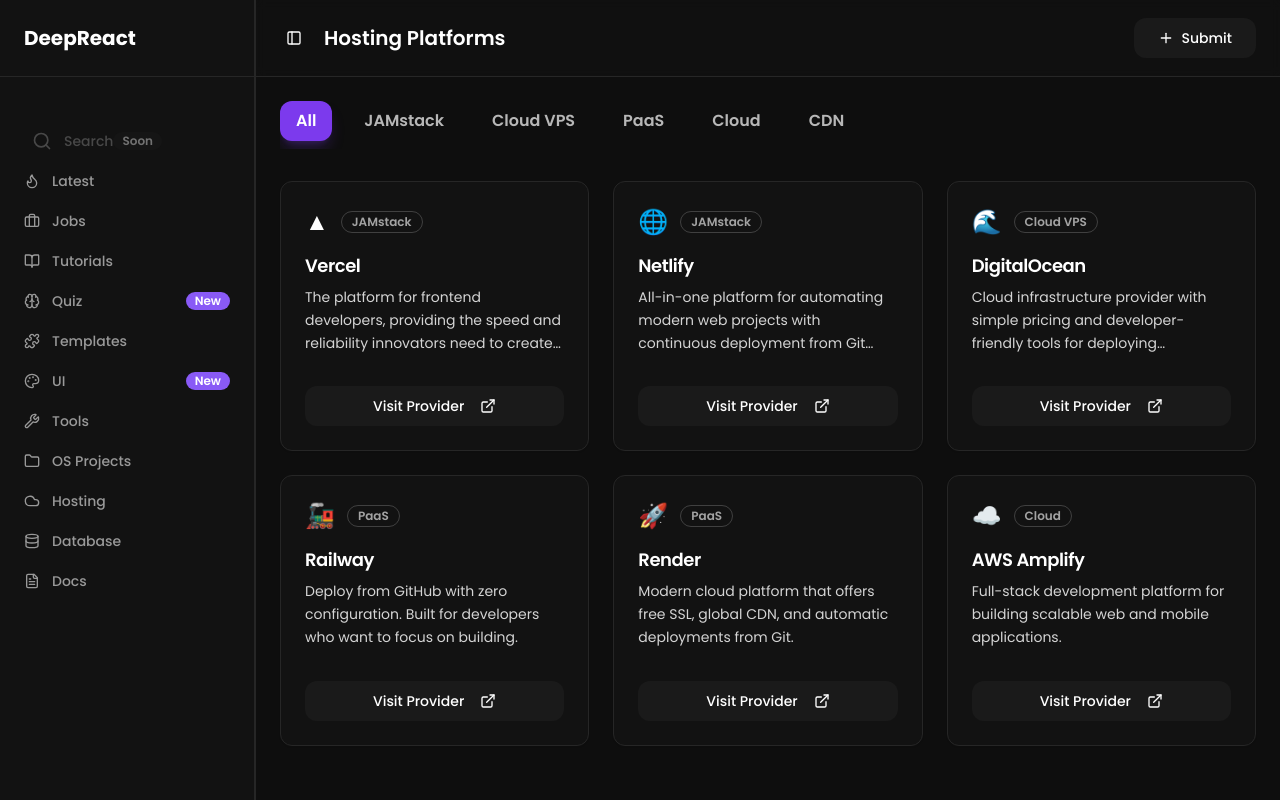
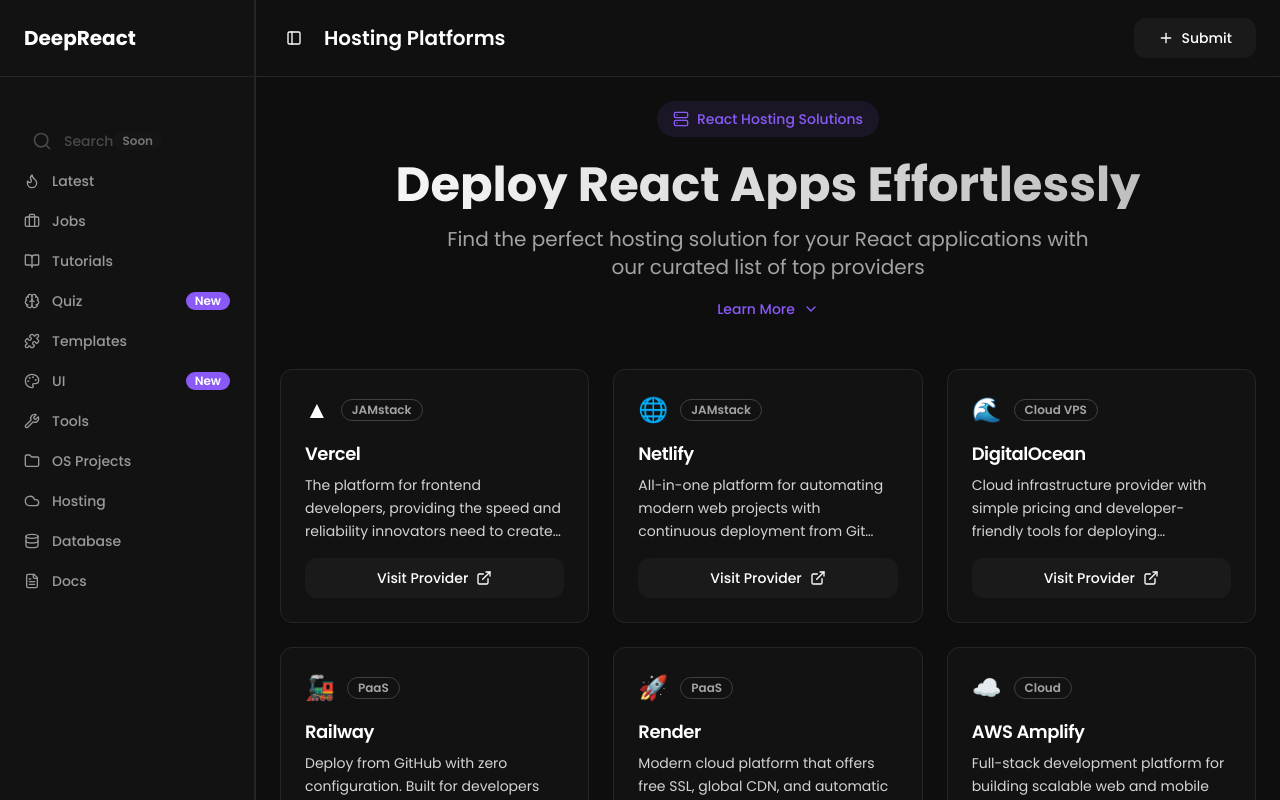
Before and after one commit to codewithfranciss/deepnext, a Next.js app: page /content/hosting in a window 1280 px wide. Shown: the top 800 px of the page. Built offline with nearby package versions, Linux system fonts and the light colour scheme.

Commit message:
refactor hosting page

```diff
--- a/app/content/hosting/page.tsx
+++ b/app/content/hosting/page.tsx
@@ -1,12 +1,12 @@
 "use client"
-import Header from "@/components/shared/Header"
+
 import { useState } from "react"
 import { Button } from "@/components/ui/button"
 import { Card, CardContent, CardDescription, CardHeader, CardTitle } from "@/components/ui/card"
 import { Badge } from "@/components/ui/badge"
-import { SidebarTrigger } from "@/components/ui/sidebar"
-
-import { ExternalLink, Zap, DollarSign, Globe, Shield } from "lucide-react"
+import { Input } from "@/components/ui/input"
+import Header from "@/components/shared/Header"
+import { ExternalLink, Zap, DollarSign, Globe, Shield, Search, ChevronDown, ChevronUp, Server, Code2 } from "lucide-react"
 
 const hostingProviders = [
   {
@@ -17,7 +17,7 @@
     category: "JAMstack",
     pricing: "Free tier available",
     deployment: "Git-based",
-    features: [],
+    features: ["Edge Functions", "Analytics", "Preview Deployments", "Custom Domains"],
     performance: "Excellent",
     support: "24/7",
     url: "https://vercel.com",
@@ -31,9 +31,9 @@
     category: "JAMstack",
     pricing: "Free tier available",
     deployment: "Git-based",
-    features: [],
+    features: ["Serverless Functions", "Form Handling", "Split Testing", "Identity"],
     performance: "Excellent",
-    support: "24/7",
+    support: "Community + Paid",
     url: "https://netlify.com",
     logo: "🌐",
   },
@@ -45,7 +45,7 @@
     category: "Cloud VPS",
     pricing: "$5/month",
     deployment: "Manual/Docker",
-    features: [],
+    features: ["Droplets", "Kubernetes", "Databases", "Load Balancers"],
     performance: "Very Good",
     support: "24/7",
     url: "https://digitalocean.com",
@@ -92,16 +92,32 @@
   },
 ]
 
-const categories = ["All", "JAMstack", "Cloud VPS", "PaaS", "Cloud", "CDN"]
+const categories = ["JAMstack", "Cloud VPS", "PaaS", "Cloud", "CDN"]
 
 export default function HostingPage() {
   const [showSubmitForm, setShowSubmitForm] = useState(false)
-  const [selectedCategory, setSelectedCategory] = useState("All")
+  const [searchTerm, setSearchTerm] = useState("")
+  const [expandedFilters, setExpandedFilters] = useState(false)
+  const [selectedCategories, setSelectedCategories] = useState<string[]>([])
+  const [expandedHero, setExpandedHero] = useState(false)
 
-  const filteredProviders =
-    selectedCategory === "All"
-      ? hostingProviders
-      : hostingProviders.filter((provider) => provider.category === selectedCategory)
+  const filteredProviders = hostingProviders.filter(provider => {
+    const matchesSearch = provider.name.toLowerCase().includes(searchTerm.toLowerCase()) ||
+                         provider.description.toLowerCase().includes(searchTerm.toLowerCase()) ||
+                         provider.category.toLowerCase().includes(searchTerm.toLowerCase())
+
+    const matchesCategory = selectedCategories.length === 0 || selectedCategories.includes(provider.category)
+
+    return matchesSearch && matchesCategory
+  })
+
+  const toggleCategory = (category: string) => {
+    setSelectedCategories(prev =>
+      prev.includes(category)
+        ? prev.filter(c => c !== category)
+        : [...prev, category]
+    )
+  }
 
   const getPerformanceColor = (performance: string) => {
     switch (performance) {
@@ -118,39 +134,63 @@
 
   return (
     <div className="min-h-screen bg-[#0e0e0e]">
-      {/* Header */}
-<Header title="Hosting Platforms" />
+     <Header title="Hosting Platforms" />
 
       {/* Main Content */}
       <main className="p-6">
-        {/* Horizontal Tab Filter */}
-        <div className="mb-8">
-          <div className="flex gap-4 overflow-x-auto scrollbar-hide pb-2">
-            {categories.map((category) => (
-              <button
-                key={category}
-                onClick={() => setSelectedCategory(category)}
-                className={`
-          px-4 py-2 rounded-xl font-semibold whitespace-nowrap transition-all duration-200
-          ${
-            selectedCategory === category
-              ? "bg-[#7c3aed] text-white shadow-lg shadow-[#7c3aed]/25"
-              : "bg-transparent text-white/70 hover:text-white hover:shadow-lg hover:shadow-[#7c3aed]/10 hover:bg-[#7c3aed]/10"
-          }
-        `}
-              >
-                {category}
-              </button>
-            ))}
+        {/* Hero Section */}
+        <div className="mb-8 lg:mb-12 text-center">
+          <div className="inline-flex items-center gap-2 px-4 py-2 rounded-full bg-primary/10 text-primary text-sm font-medium mb-6">
+            <Server className="w-4 h-4" />
+            React Hosting Solutions
           </div>
+          <h1 className="text-3xl lg:text-5xl font-bold bg-gradient-to-r from-white to-white/70 bg-clip-text text-transparent mb-4">
+            Deploy React Apps Effortlessly
+          </h1>
+          <p className="text-lg lg:text-xl text-neutral-400 max-w-2xl mx-auto mb-4">
+            Find the perfect hosting solution for your React applications with our curated list of top providers
+          </p>
+
+          {/* Expandable Content */}
+          <div className={`overflow-hidden transition-all duration-300 ${expandedHero ? 'max-h-96' : 'max-h-0'}`}>
+            <div className="text-neutral-300 max-w-4xl mx-auto space-y-4 pt-4">
+              <p className="text-base leading-relaxed">
+                Whether you're building a personal portfolio, a startup MVP, or an enterprise application,
+                choosing the right hosting provider is crucial for your React app's success. Our comprehensive
+                directory features carefully vetted hosting solutions that excel in performance, reliability, and developer experience.
+              </p>
+              <p className="text-base leading-relaxed">
+                From JAMstack specialists like Vercel and Netlify that offer seamless Git integration and edge computing,
+                to flexible cloud platforms like DigitalOcean and AWS Amplify that provide scalable infrastructure,
+                we've organized providers by category to help you make informed decisions based on your specific needs and budget.
+              </p>
+              <p className="text-base leading-relaxed">
+                Each provider listing includes detailed information about pricing, deployment methods, key features,
+                performance ratings, and support options. Use our search and filtering tools to quickly find
+                providers that match your requirements, whether you need free tiers for prototyping or enterprise-grade solutions for production workloads.
+              </p>
+            </div>
+          </div>
+
+          <button
+            onClick={() => setExpandedHero(!expandedHero)}
+            className=" inline-flex items-center gap-2 text-sm text-primary hover:text-primary/80 transition-colors font-medium"
+          >
+            {expandedHero ? 'Show Less' : 'Learn More'}
+            {expandedHero ? (
+              <ChevronUp className="w-4 h-4" />
+            ) : (
+              <ChevronDown className="w-4 h-4" />
+            )}
+          </button>
         </div>
 
-        {/* Content Grid */}
+
         <div className="grid grid-cols-1 md:grid-cols-2 lg:grid-cols-3 gap-6">
           {filteredProviders.map((provider) => (
             <Card
               key={provider.id}
-              className="bg-neutral-900/50 border-neutral-800 rounded-xl hover:border-[#7c3aed]/50 transition-all duration-200 hover:shadow-lg hover:shadow-[#7c3aed]/10 group"
+              className="bg-neutral-900/50 border-neutral-800 rounded-xl hover:border-primary/50 transition-all duration-200 hover:shadow-lg hover:shadow-primary/10 group"
             >
               <CardHeader className="pb-4">
                 <div className="flex items-center gap-3 mb-2">
@@ -159,7 +199,7 @@
                     {provider.category}
                   </Badge>
                 </div>
-                <CardTitle className="text-lg font-semibold text-white group-hover:text-[#7c3aed] transition-colors">
+                <CardTitle className="text-lg font-semibold text-white group-hover:text-primary transition-colors">
                   {provider.name}
                 </CardTitle>
                 <CardDescription className="text-neutral-300 text-sm leading-relaxed line-clamp-3">
@@ -168,22 +208,22 @@
               </CardHeader>
               <CardContent className="pt-0">
                 <div className="space-y-4">
-                  <div className="grid grid-cols-2 gap-4 text-sm">
-
-
-                  </div>
-
 
 
 
 
                   <Button
-                    className="w-full bg-secondary hover:bg-[#7c3aed]/80 text-white rounded-xl transition-all duration-200"
+                    className="w-full bg-secondary hover:from-[#6d28d9] hover:to-primary text-white rounded-xl transition-all duration-300 transform hover:scale-[1.02] hover:shadow-lg hover:shadow-primary/25 font-medium"
                     asChild
                   >
-                    <a href={provider.url} target="_blank" rel="noopener noreferrer">
-                      Visit Provider
-                      <ExternalLink className="w-3 h-3 ml-2" />
+                    <a
+                      href={provider.url}
+                      target="_blank"
+                      rel="noopener noreferrer"
+                      className="flex items-center justify-center gap-2"
+                    >
+                      <span>Visit Provider</span>
+                      <ExternalLink className="w-4 h-4" />
                     </a>
                   </Button>
                 </div>
--- a/app/content/projects/page.tsx
+++ b/app/content/projects/page.tsx
@@ -115,20 +115,13 @@
                       <Button
                         variant="outline"
                         size="sm"
-                        className="flex-1 group/btn hover:bg-primary/10 hover:border-primary/30 hover:text-primary transition-all"
+                        className="flex group/btn hover:bg-primary/10 hover:border-primary/30 hover:text-primary transition-all"
                       >
                         <Eye className="w-4 h-4 mr-2 group-hover/btn:scale-110 transition-transform" />
                         View
                         <ExternalLink className="w-3 h-3 ml-auto opacity-0 group-hover/btn:opacity-100 transition-opacity" />
                       </Button>
-                      <Button
-                        size="sm"
-                        className="flex-1 bg-gradient-to-r from-primary to-primary/80 hover:from-primary/90 hover:to-primary/70 group/btn transition-all"
-                      >
-                        <Star className="w-4 h-4 mr-2 group-hover/btn:scale-110 transition-transform" />
-                        Star
-                        <Zap className="w-3 h-3 ml-auto opacity-0 group-hover/btn:opacity-100 transition-opacity" />
-                      </Button>
+
                     </div>
                   </CardContent>
                 </Card>
```
